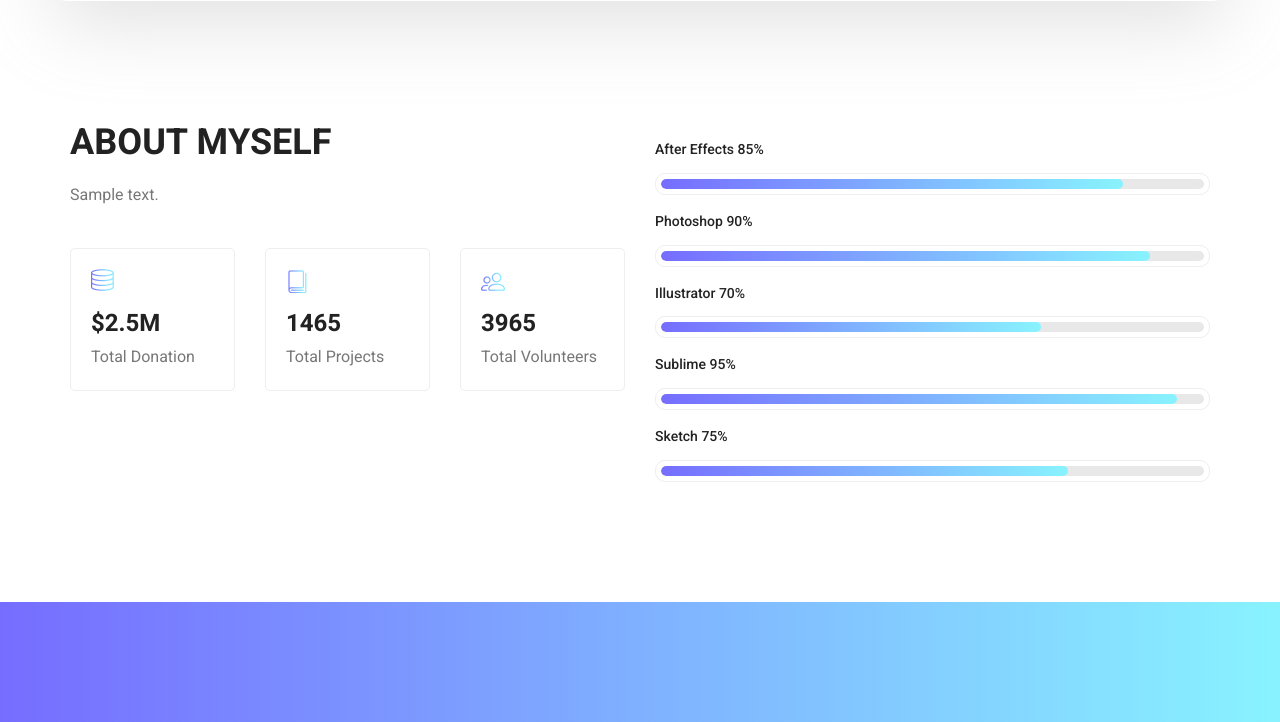
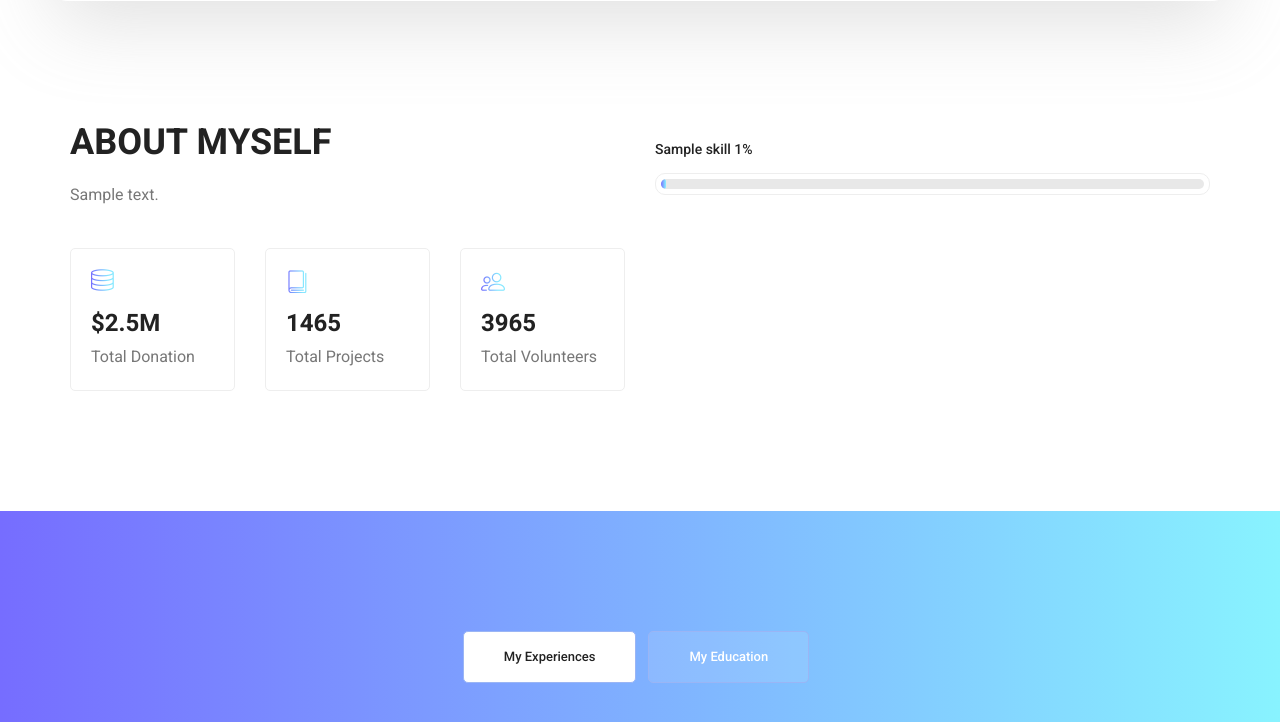
Before and after one commit to FreZYa/Resume-Training, a Django app: template templates/index.html in a window 1280 px wide. Shown: the part 959-1681 px from the top of the page. Run offline with Django 5.2, Linux system fonts and the light colour scheme; the template is opened without the code that fills it: most values are stand-ins (such as "Sample title", 1, 10 or a date in 2020); grey boxes marked "Sample" are stand-in pictures; some libraries are stand-ins or nearby versions.

Commit message:
feat: add skills to frontend

```diff
--- a/core/models.py
+++ b/core/models.py
@@ -93,3 +93,4 @@ class Skill(AbstractModel):
     class Meta:
         verbose_name = 'Skill'
         verbose_name_plural = 'Skills'
+        ordering = ['order']
--- a/core/views.py
+++ b/core/views.py
@@ -1,6 +1,6 @@
 from django.shortcuts import render
 
-from core.models import GeneralSetting, ImageSetting
+from core.models import GeneralSetting, ImageSetting, Skill
 
 # Create your views here.
 def home(request):
@@ -15,6 +15,8 @@ def home(request):
     header_logo = ImageSetting.objects.get(name='header_logo').file
     home_banner_image = ImageSetting.objects.get(name='home_banner_image').file
     site_favicon = ImageSetting.objects.get(name='site_favicon').file
+
+    skills = Skill.objects.all().order_by('order')
     context = {
         'site_title': site_title,
         'site_keywords': site_keywords,
@@ -27,5 +29,6 @@ def home(request):
         'header_logo': header_logo,
         'home_banner_image': home_banner_image,
         'site_favicon': site_favicon,
+        'skills': skills,
     }
     return render(request, 'index.html', context)
--- a/templates/index.html
+++ b/templates/index.html
@@ -73,46 +73,16 @@
 				<div class="col-lg-6">
 					<div class="tools_expert">
 						<div class="skill_main">
-							<div class="skill_item">
-								<h4>After Effects <span class="counter">85</span>%</h4>
-								<div class="progress_br">
-									<div class="progress">
-										<div class="progress-bar" role="progressbar" aria-valuenow="85" aria-valuemin="0" aria-valuemax="100"></div>
+							{% for skill in skills %}
+								<div class="skill_item">
+									<h4>{{ skill.name }} <span class="counter">{{ skill.percentage }}</span>%</h4>
+									<div class="progress_br">
+										<div class="progress">
+											<div class="progress-bar" role="progressbar" aria-valuenow="{{ skill.percentage }}" aria-valuemin="0" aria-valuemax="100"></div>
+										</div>
 									</div>
 								</div>
-							</div>
-							<div class="skill_item">
-								<h4>Photoshop <span class="counter">90</span>%</h4>
-								<div class="progress_br">
-									<div class="progress">
-										<div class="progress-bar" role="progressbar" aria-valuenow="90" aria-valuemin="0" aria-valuemax="100"></div>
-									</div>
-								</div>
-							</div>
-							<div class="skill_item">
-								<h4>Illustrator <span class="counter">70</span>%</h4>
-								<div class="progress_br">
-									<div class="progress">
-										<div class="progress-bar" role="progressbar" aria-valuenow="70" aria-valuemin="0" aria-valuemax="100"></div>
-									</div>
-								</div>
-							</div>
-							<div class="skill_item">
-								<h4>Sublime <span class="counter">95</span>%</h4>
-								<div class="progress_br">
-									<div class="progress">
-										<div class="progress-bar" role="progressbar" aria-valuenow="95" aria-valuemin="0" aria-valuemax="100"></div>
-									</div>
-								</div>
-							</div>
-							<div class="skill_item">
-								<h4>Sketch <span class="counter">75</span>%</h4>
-								<div class="progress_br">
-									<div class="progress">
-										<div class="progress-bar" role="progressbar" aria-valuenow="75" aria-valuemin="0" aria-valuemax="100"></div>
-									</div>
-								</div>
-							</div>
+							{% endfor %}
 						</div>
 					</div>
 				</div>
```
Also changed, not shown: core/migrations/0006_alter_skill_options.py (added).
